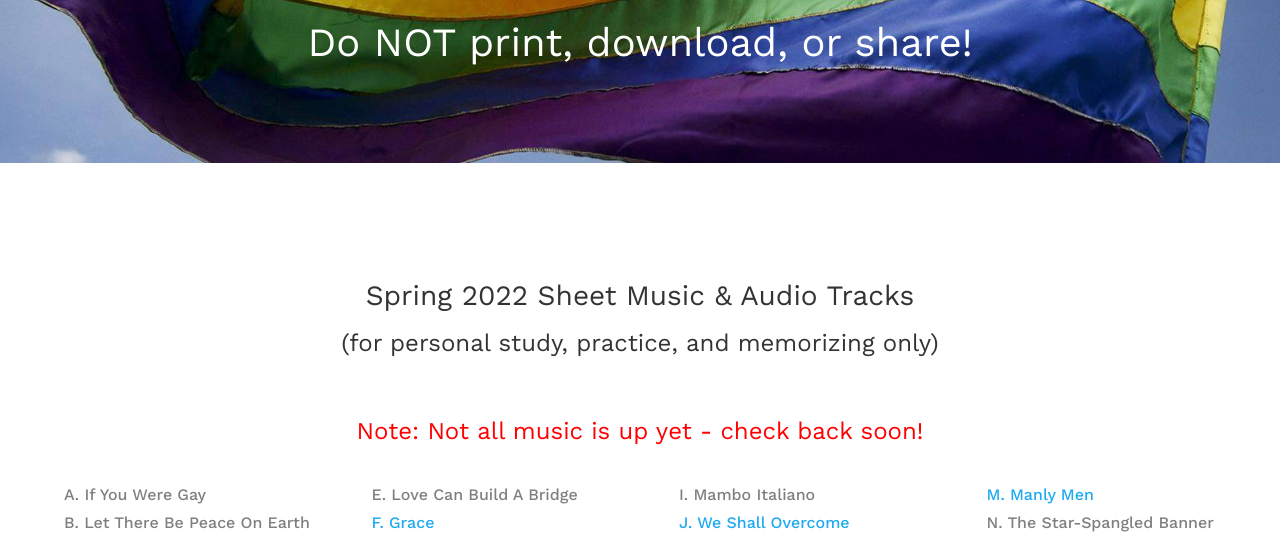
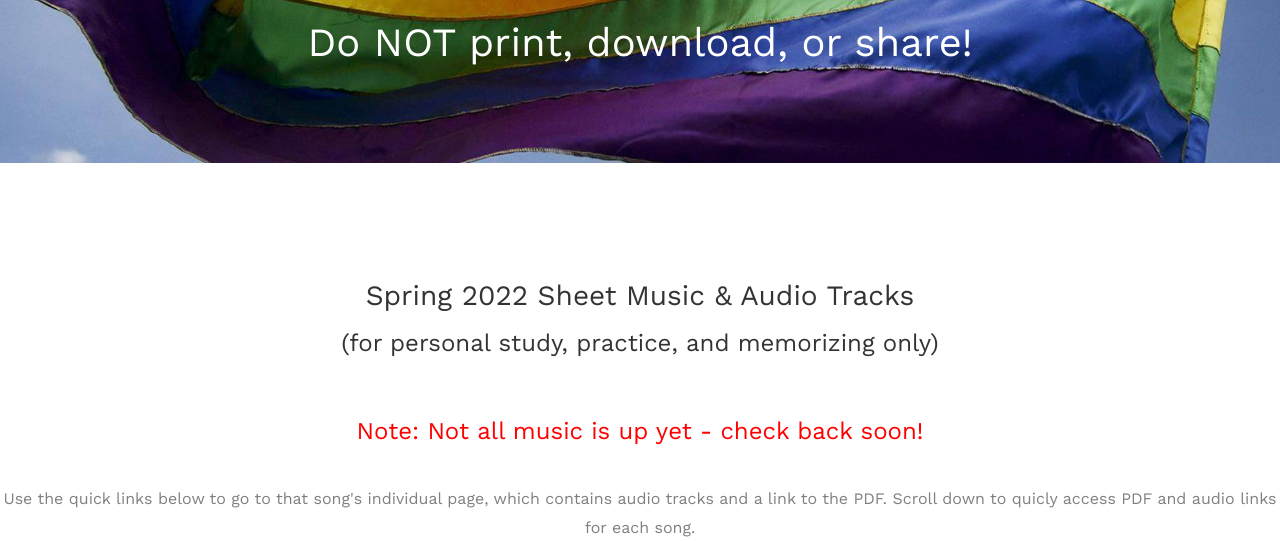
Before and after one commit to greenvillegaymenschorus/myggmc, a plain HTML site: page sheetmusic.html in a window 1280 px wide. Shown: the part 238-779 px from the top of the page. Drawn offline with nearby package versions, Linux system fonts and the light colour scheme; some packages are replaced by stand-ins of ours; no server answers; a web font is replaced by a local one.

Commit message:
added directions to top of song list and links at top of Music page.

```diff
--- a/sheetmusic.html
+++ b/sheetmusic.html
@@ -67,6 +67,7 @@
 			<h3>Spring 2022 Sheet Music & Audio Tracks</h3>
 			<h4>(for personal study, practice, and memorizing only)<br><p>&nbsp;</p></h4>
 			<h4><font color="red">Note: Not all music is up yet - check back soon!</font></h4><br>
+			<p>Use the quick links below to go to that song's individual page, which contains audio tracks and a link to the PDF.  Scroll down to quicly access PDF and audio links for each song.</p>
 		</center>
 <div class="container">
     <div class="row mb-5">
```
